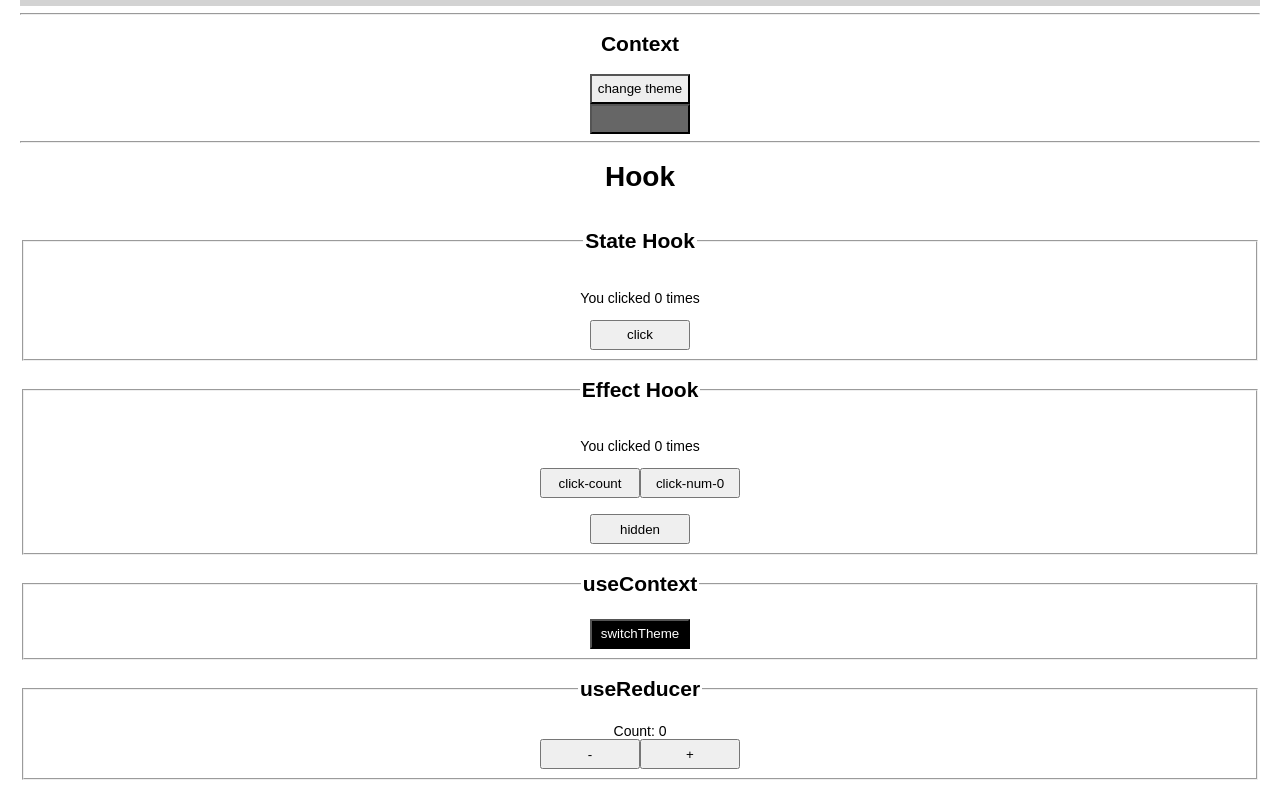
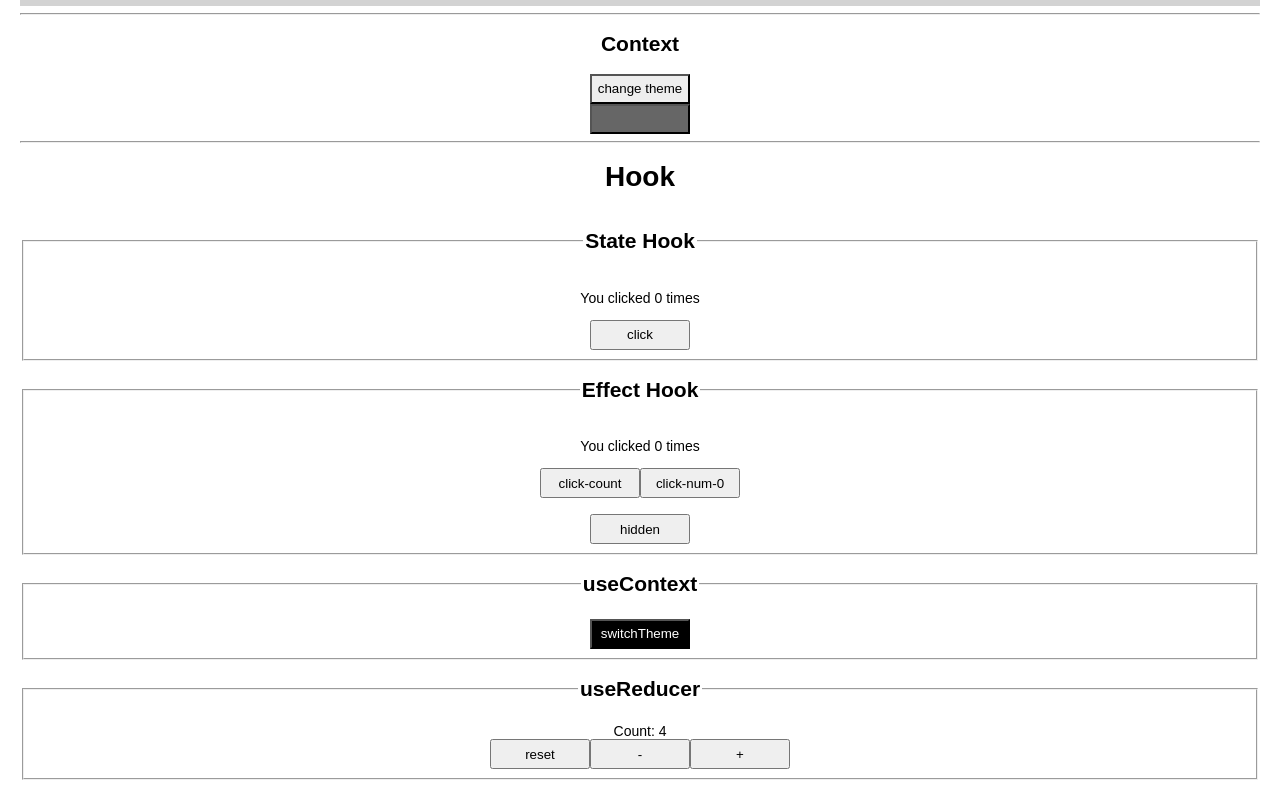
Before and after one commit to JackLiR8/react-learning, a React (Create React App) app: page / in a window 1280 px wide. Shown: the part 1890-2690 px from the top of the page. Built offline with nearby package versions, Linux system fonts and the light colour scheme.

Commit message:
:sparkles: new feature: hooks: useReducer 初始化state方法，应用场景

```diff
--- a/src/hook/useReducer.js
+++ b/src/hook/useReducer.js
@@ -1,8 +1,22 @@
 /**
  * @file useReducer
+ *
+ * 应用场景
+ * 1. state逻辑复杂且包含多个值
+ * 2. state依赖之前的state
+ * 3. 给触发深更新的组件做性能优化
+ *
+ * 指定初始state
+ * 1. 将初始值作为第二个参数
+ * 2. 惰性初始化
+ *    将init函数作为useReducer的第三个参数
  */
 
 import React, { useReducer } from 'react'
+
+function init(initialCount) {
+  return {count: initialCount}
+}
 
 function reducer(state, action) {
   switch (action.type) {
@@ -10,20 +24,23 @@ function reducer(state, action) {
       return {count: state.count + 1}
     case 'decrement':
       return {count: state.count - 1}
+    case 'reset':
+      return init(action.payload)
     default:
       throw new Error()
   }
 }
 
-const initialState = { count: 0 }
-
-function Counter() {
-  const [state, dispatch] = useReducer(reducer, initialState)
+function Counter({initialCount}) {
+  const [state, dispatch] = useReducer(reducer, initialCount, init)
 
   return (
     <div>
       Count: {state.count}
       <br/>
+      <button onClick={() => dispatch({type: 'reset', payload: initialCount})}>
+        reset
+      </button>
       <button onClick={() => dispatch({type: 'decrement'})}>
         -
       </button>
@@ -38,7 +55,7 @@ function ReducerBox() {
   return (
     <fieldset>
       <legend><h2>useReducer</h2></legend>
-      <Counter />
+      <Counter initialCount={4} />
     </fieldset>
   )
 }
```
